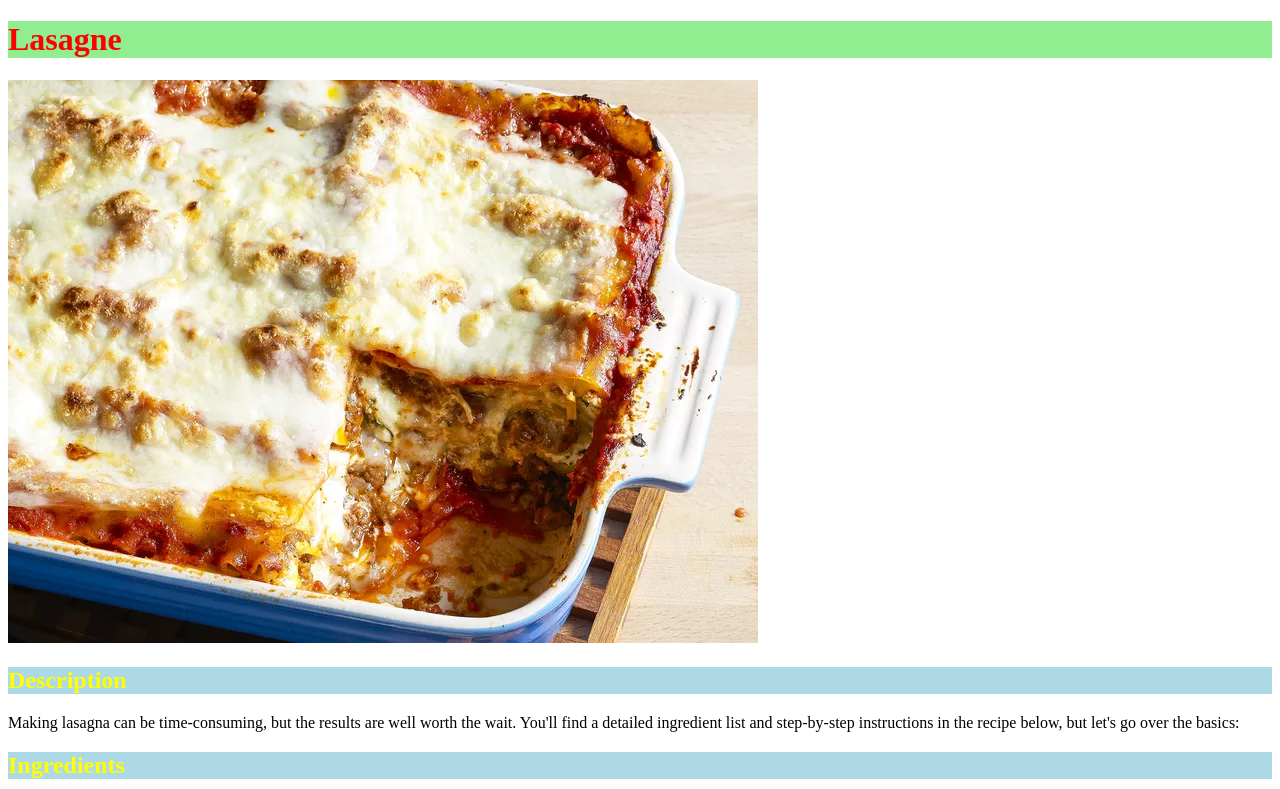
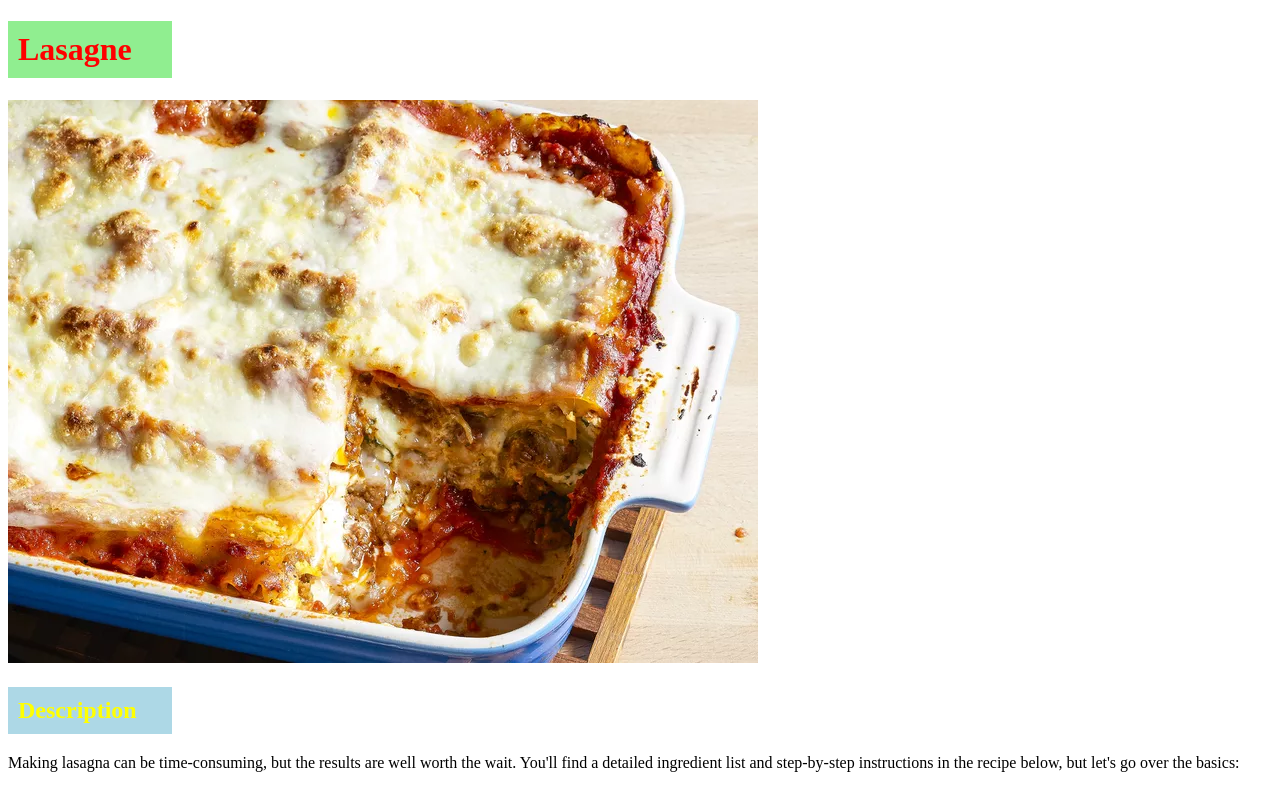
Before and after one commit to Brodzman/odin-recipes, a plain HTML site: page recipes/lasagna.html in a window 1280 px wide. Shown: the top 789 px of the page. Drawn offline with Linux system fonts and the light colour scheme.

Commit message:
Added box styling
Headings are more visiually appealing

```diff
--- a/style.css
+++ b/style.css
@@ -1,11 +1,15 @@
 h1 {
     background-color: lightgreen;
     color: red;
+    margin-right: 1100px;
+    padding: 10px;
 }
 
 h2 {
     background-color: lightblue;
     color: yellow;
+    margin-right: 1100px;
+    padding: 10px;
 }
 
 .parent {
```
